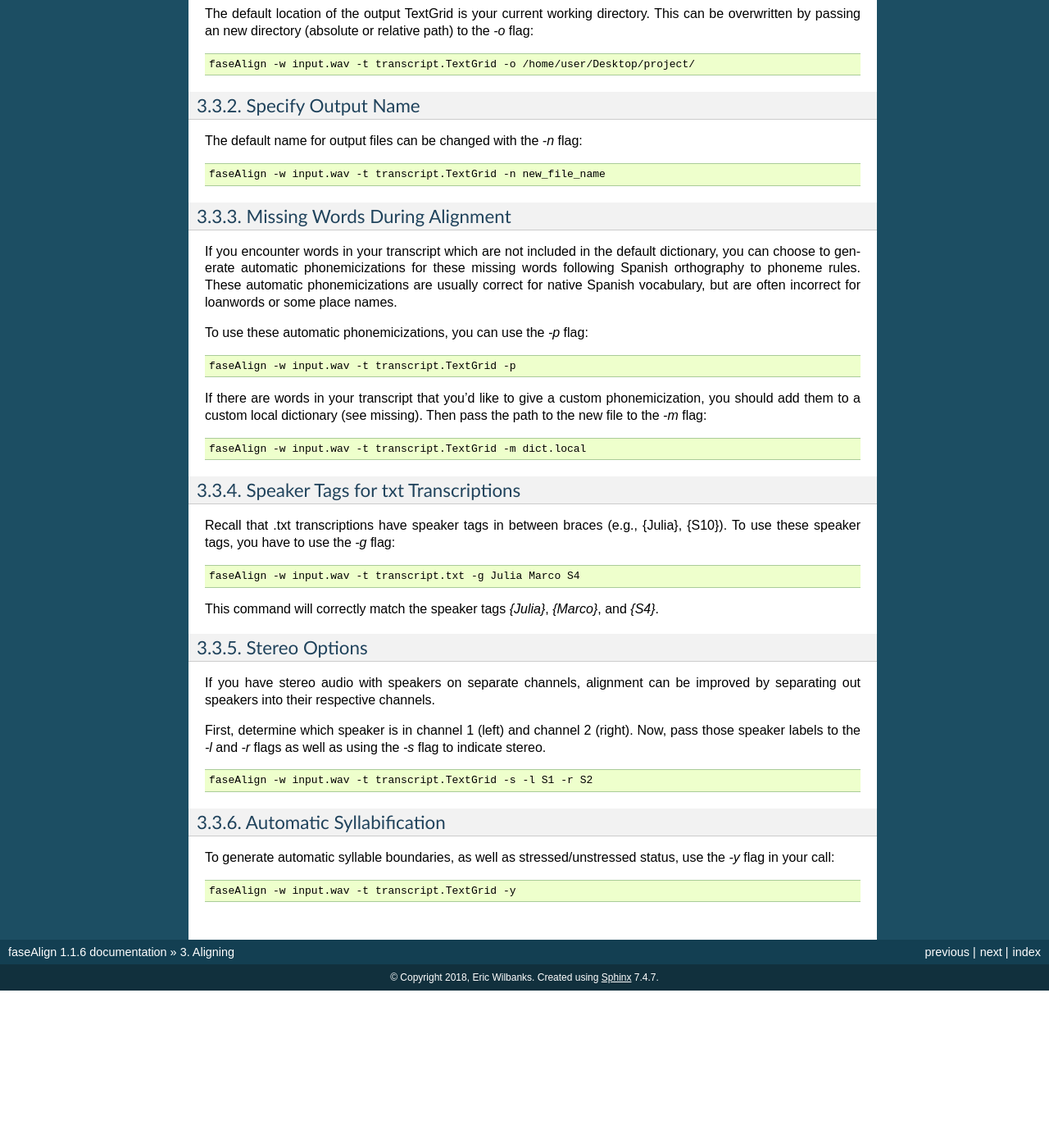
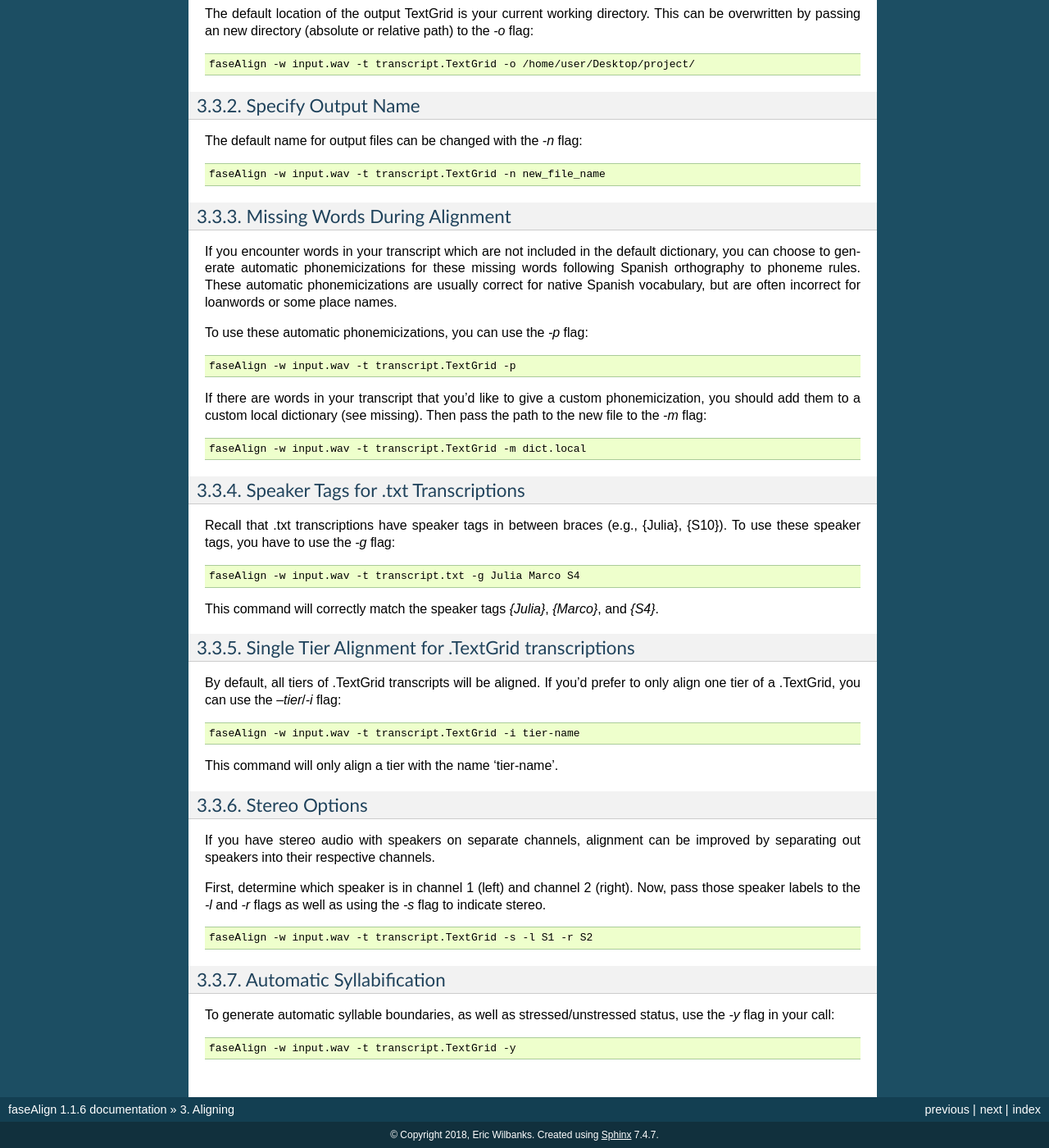
Before and after one commit to EricWilbanks/faseAlign, a Sphinx documentation site: the page built from docs/aligning.rst, in a window 1280 px wide and 1400 px high, scrolled down 766 px. Shown: the whole window at 82% size. Built offline with Sphinx 7.4.7, drawn with Linux system fonts in a browser that asks for light colours; before the commit the page ends 1974 px from its top, so only the background shows below that; some of the changed text lies outside the part shown.

Commit message:
added --tier/-i functionality

```diff
--- a/docs/aligning.rst
+++ b/docs/aligning.rst
@@ -78,7 +78,7 @@ If there are words in your transcript that you'd like to give a custom phonemici
 
 	faseAlign -w input.wav -t transcript.TextGrid -m dict.local
 
-Speaker Tags for txt Transcriptions
+Speaker Tags for .txt Transcriptions
 +++++++++++++++++++++++++++++++++++
 
 Recall that .txt transcriptions have speaker tags in between braces (e.g., {Julia}, {S10}). To use these speaker tags, you have to use the `-g` flag:
@@ -89,6 +89,17 @@ Recall that .txt transcriptions have speaker tags in between braces (e.g., {Juli
 
 This command will correctly match the speaker tags `{Julia}`, `{Marco}`, and `{S4}`.
 
+
+Single Tier Alignment for .TextGrid transcriptions
+++++++++++++++++++++++++++++++++++++++++++++++++++
+
+By default, all tiers of .TextGrid transcripts will be aligned. If you'd prefer to only align one tier of a .TextGrid, you can use the `--tier`/`-i` flag:
+
+.. code-block:: bash
+
+	faseAlign -w input.wav -t transcript.TextGrid -i tier-name
+
+This command will only align a tier with the name 'tier-name'.
 
 Stereo Options
 ++++++++++++++
--- a/docs/changelog.rst
+++ b/docs/changelog.rst
@@ -3,6 +3,10 @@
 
 Changelog
 =========
+#. **Version 1.1.8** : September 26, 2018
+
+		#. Added -i/--tier tag to allow for aligning of individual tiers of .TextGrid transcripts
+
 #. **Version 1.1.7** : August 20, 2018
 
 		#. Bug fixes to .txt input transcripts and processing of speaker labels
--- a/setup.py
+++ b/setup.py
@@ -2,7 +2,7 @@ from setuptools import setup, find_packages
 
 setup(
     name='faseAlign',
-    version='1.1.6',
+    version='1.1.7',
     description='Command Line python module for Force Aligning Spanish using HTK',
     url='https://github.com/EricWilbanks/faseAlign',
     author='Eric Wilbanks',
```
Also changed, not shown: 1 other file.
